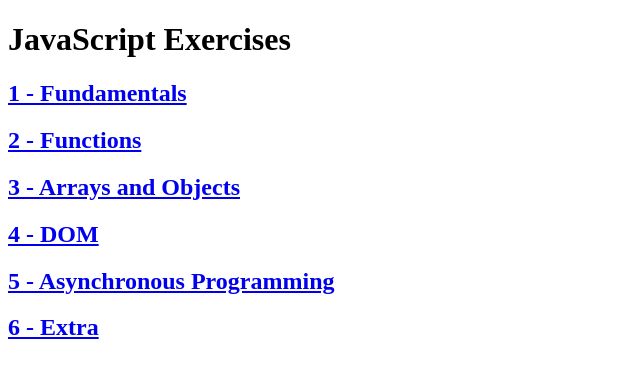
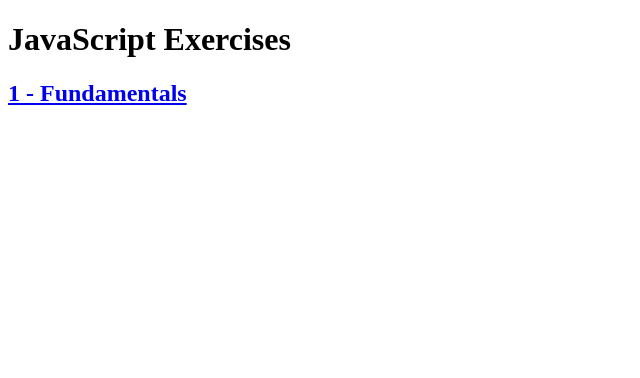
Before and after one commit to megaVE/javascript-exercises, a plain HTML site: page index.html in a window 1280 px wide. Shown: the whole page, without its empty margins (0-640 px from the left). Drawn offline with Linux system fonts and the light colour scheme.

Commit message:
main index.html fix

```diff
--- a/index.html
+++ b/index.html
@@ -8,10 +8,10 @@
 <body>
     <h1>JavaScript Exercises</h1>
     <h2><a href="./1-fundamentals/index.html">1 - Fundamentals</a></h2>
-    <h2><a href="./2-functions/index.html">2 - Functions</a></h2>
-    <h2><a href="./3-arrays_and_objects/index.html">3 - Arrays and Objects</a></h2>
-    <h2><a href="./4-dom/index.html">4 - DOM</a></h2>
-    <h2><a href="./5-asynchronous_programming/index.html">5 - Asynchronous Programming</a></h2>
-    <h2><a href="./6-extra/index.html">6 - Extra</a></h2>
+    <!-- <h2><a href="./2-functions/index.html">2 - Functions</a></h2> -->
+    <!-- <h2><a href="./3-arrays_and_objects/index.html">3 - Arrays and Objects</a></h2> -->
+    <!-- <h2><a href="./4-dom/index.html">4 - DOM</a></h2> -->
+    <!-- <h2><a href="./5-asynchronous_programming/index.html">5 - Asynchronous Programming</a></h2> -->
+    <!-- <h2><a href="./6-extra/index.html">6 - Extra</a></h2> -->
 </body>
 </html>
```
